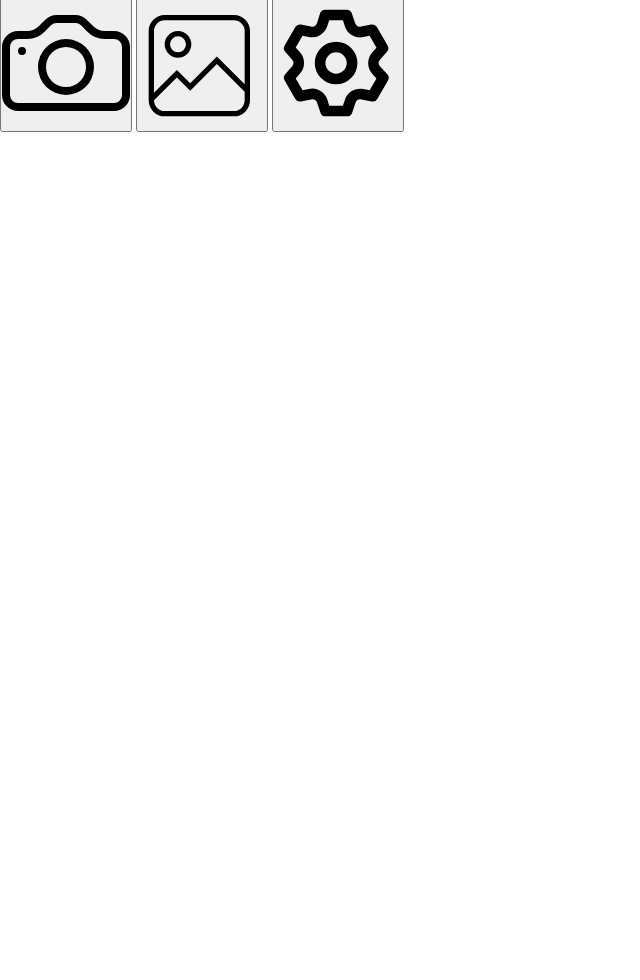
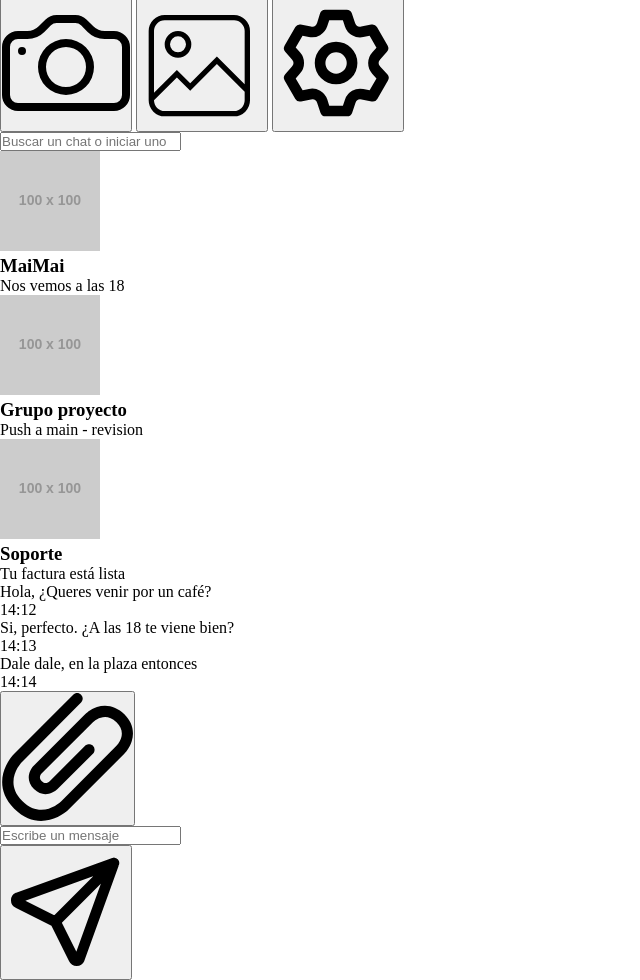
Before and after one commit to Mariano1498/proyecto-base-diplomatura-web, a plain HTML site: page index.html in a window 1280 px wide. Shown: the part 48-1028 px from the top of the page, without its empty margins (0-640 px from the left). Before the commit the page ends 800 px from the top, so only its background shows below. Drawn offline with Linux system fonts and the light colour scheme; placeholder pictures from the web are drawn by us.

```diff
--- a/index.html
+++ b/index.html
@@ -20,8 +20,63 @@
                     <button><svg xmlns="http://www.w3.org/2000/svg" width="128" height="128" viewBox="0 0 24 24"><path fill="currentColor" d="M19.9 12.66a1 1 0 0 1 0-1.32l1.28-1.44a1 1 0 0 0 .12-1.17l-2-3.46a1 1 0 0 0-1.07-.48l-1.88.38a1 1 0 0 1-1.15-.66l-.61-1.83a1 1 0 0 0-.95-.68h-4a1 1 0 0 0-1 .68l-.56 1.83a1 1 0 0 1-1.15.66L5 4.79a1 1 0 0 0-1 .48L2 8.73a1 1 0 0 0 .1 1.17l1.27 1.44a1 1 0 0 1 0 1.32L2.1 14.1a1 1 0 0 0-.1 1.17l2 3.46a1 1 0 0 0 1.07.48l1.88-.38a1 1 0 0 1 1.15.66l.61 1.83a1 1 0 0 0 1 .68h4a1 1 0 0 0 .95-.68l.61-1.83a1 1 0 0 1 1.15-.66l1.88.38a1 1 0 0 0 1.07-.48l2-3.46a1 1 0 0 0-.12-1.17ZM18.41 14l.8.9l-1.28 2.22l-1.18-.24a3 3 0 0 0-3.45 2L12.92 20h-2.56L10 18.86a3 3 0 0 0-3.45-2l-1.18.24l-1.3-2.21l.8-.9a3 3 0 0 0 0-4l-.8-.9l1.28-2.2l1.18.24a3 3 0 0 0 3.45-2L10.36 4h2.56l.38 1.14a3 3 0 0 0 3.45 2l1.18-.24l1.28 2.22l-.8.9a3 3 0 0 0 0 3.98m-6.77-6a4 4 0 1 0 4 4a4 4 0 0 0-4-4m0 6a2 2 0 1 1 2-2a2 2 0 0 1-2 2"/></svg></button>
                 </div>
             </header>
+            <div class="search">
+                <form>
+                    <input type="search" placeholder="Buscar un chat o iniciar uno nuevo">
+                </form>
+            </div>
+            <section class="chats">
+                <ul>
+                    <li class="user-chat">
+                        <img src="https://placehold.co/100x100" alt="foto de perfil">
+                        <div>
+                            <h3>MaiMai</h3>
+                            <p>Nos vemos a las 18</p>
+                        </div>
+                    </li>
+                    <li class="user-chat">
+                        <img src="https://placehold.co/100x100" alt="foto de perfil">
+                        <div>
+                            <h3>Grupo proyecto</h3>
+                            <p>Push a main - revision</p>
+                        </div>
+                    </li>
+                    <li class="user-chat">
+                        <img src="https://placehold.co/100x100" alt="foto de perfil">
+                        <div>
+                            <h3>Soporte</h3>
+                            <p>Tu factura está lista</p>
+                        </div>
+                    </li>
+                </ul>
+            </section>
         </aside>
-        <div class="chat-panel"></div>
+        <div class="chat-panel">
+            <header class="chat-header">
+
+            </header>
+            <section class="messages">
+                <div class="message">
+                    <p class="content">Hola, ¿Queres venir por un café?</p>
+                    <p class="time">14:12</p>
+                </div>
+                <div class="message">
+                    <p class="content">Si, perfecto. ¿A las 18 te viene bien?</p>
+                    <p class="time">14:13</p>
+                </div>
+                <div class="message">
+                    <p class="content">Dale dale, en la plaza entonces</p>
+                    <p class="time">14:14</p>
+                </div>
+            </section>
+            <footer>
+                <button><svg xmlns="http://www.w3.org/2000/svg" width="131.11" height="128" viewBox="0 0 718 701"><path fill="currentColor" d="m175 397l280-280c3-3 27-27 65-40c53-17 107-3 150 40c44 43 57 96 40 149c-12 38-37 64-40 67L369 634c-52 52-182 119-302 0c-119-119-51-250 0-301L390 9c12-12 31-12 43 0s12 31 0 43L111 376c-5 4-106 109 0 215c103 103 204 11 215 0l301-302s17-17 25-41c10-32 3-60-25-88c-60-60-118-10-129 0L218 439c-10 10-17 27 0 44s33 9 43 0l194-194c12-11 32-11 43 0c12 12 12 32 0 44L304 526c-27 26-82 47-129 0c-48-47-27-103 0-129"/></svg></button>
+                <form>
+                    <input type="text" placeholder="Escribe un mensaje">
+                </form>
+                <button><svg xmlns="http://www.w3.org/2000/svg" width="128" height="128" viewBox="0 0 24 24"><path fill="none" stroke="currentColor" stroke-linecap="round" stroke-linejoin="round" stroke-width="2" d="M10 14L21 3m0 0l-6.5 18a.55.55 0 0 1-1 0L10 14l-7-3.5a.55.55 0 0 1 0-1z"/></svg></button>
+            </footer>
+        </div>
     </section>
 </body>
 </html>
```
